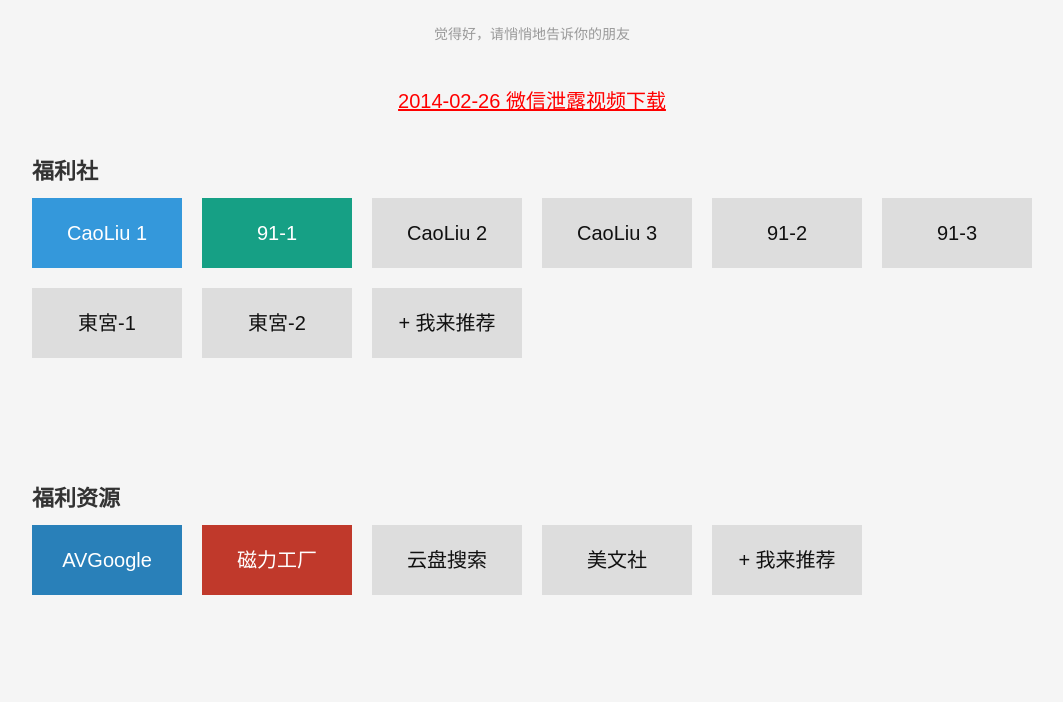
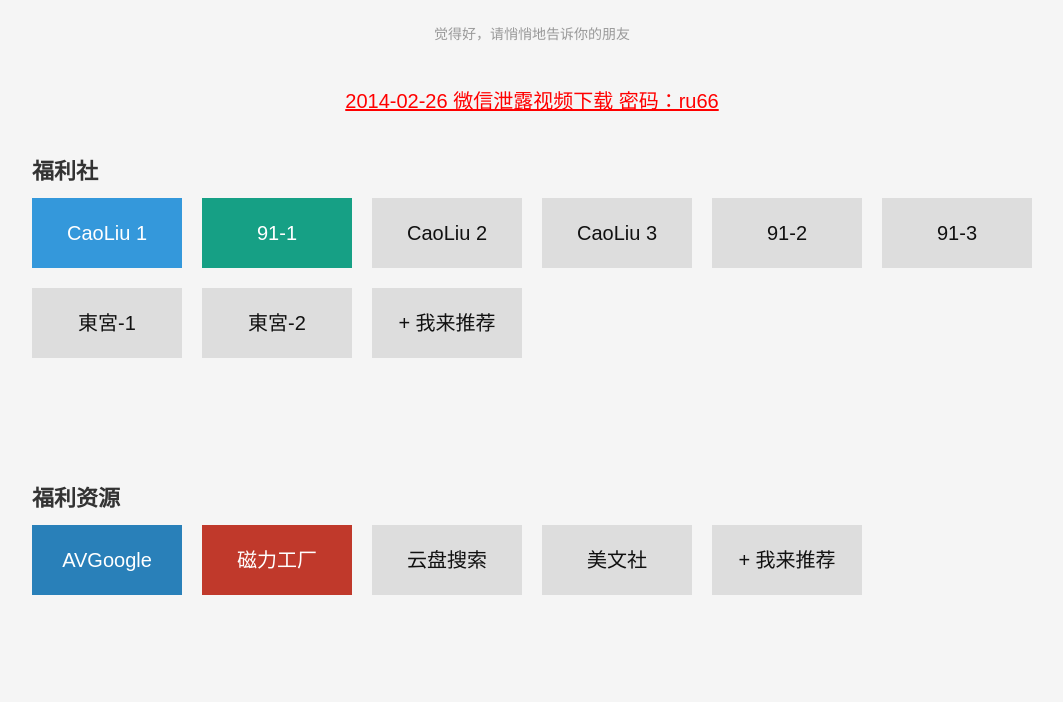
Before and after one commit to overthecs/otest, a website: page index.html in a window 1280 px wide. Shown: the part 98-800 px from the top of the page, without its empty margins (108-1171 px from the left). Drawn offline with Linux system fonts and the light colour scheme.

Commit message:
add new wx

```diff
--- a/index.html
+++ b/index.html
@@ -22,7 +22,7 @@
       <!--<h2 class="unit-title">每日一AV</h2>-->
       <!--<a href="http://cl.man.lv/" class="theme3" target="_blank">CaoLiu 1</a>-->
     <!--</div>-->
-    <div class="tips"><a href="http://pan.baidu.com/s/1sjEXikl" target="_blank" style="font-size:20px;color:red;">2014-02-26 微信泄露视频下载</a></div>
+    <div class="tips"><a href="http://pan.baidu.com/s/1mgpyQyG" target="_blank" style="font-size:20px;color:red;">2014-02-26 微信泄露视频下载 密码：ru66</a></div>
 
     <div class="unit">
       <h2 class="unit-title">福利社</h2>
```
